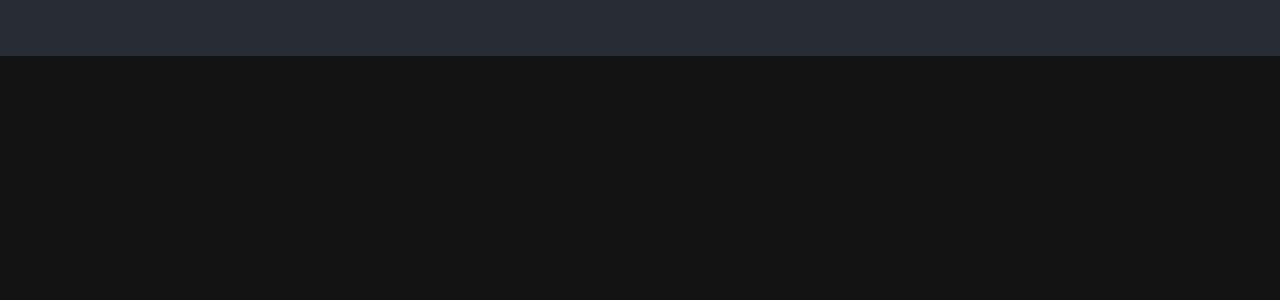
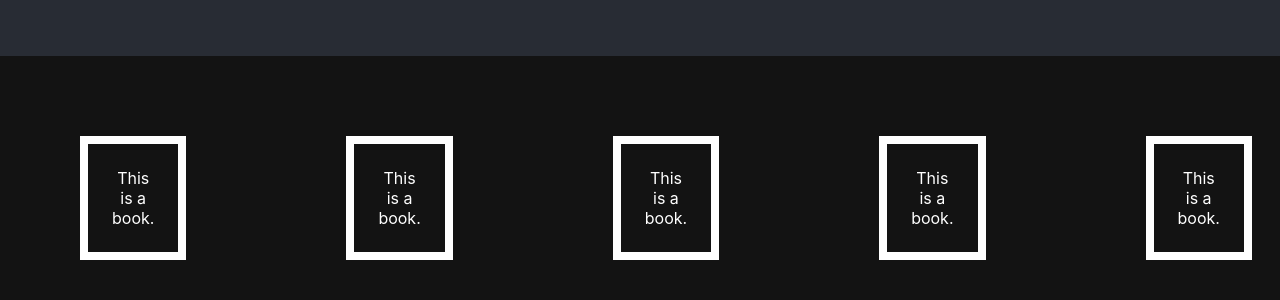
Before and after one commit to QueenlyCrimson/Into-The-Hunt-Project, a React (Create React App) app in the folder client/: page / in a window 1280 px wide. Shown: the top 300 px of the page. Built offline with nearby package versions, Linux system fonts and the light colour scheme; the HTML template or start-up script is replaced by a standard one.

Commit message:
changes in styling

```diff
--- a/client/src/App.css
+++ b/client/src/App.css
@@ -44,3 +44,16 @@
   display: flex;
   flex-direction: row;
 }
+
+.book {
+  margin: 10vh;
+  padding: 3vh;
+  border: white 1vh solid;
+  max-width: 43vh;
+  color: white;
+}
+
+.bookholder {
+  margin: auto;
+  display: flex;
+}
--- a/client/src/components/Book.jsx
+++ b/client/src/components/Book.jsx
@@ -1,9 +1,11 @@
 const Book = () => {
 
   return(
-    <div>
-      <div></div>
-    </div>
+
+      <div className="book">
+        This is a book.
+      </div>
+
   )
 }
 
--- a/client/src/components/Bookholder.jsx
+++ b/client/src/components/Bookholder.jsx
@@ -1,7 +1,15 @@
+import Book from "./Book"
+
 const Bookholder = () => {
 
   return(
-    <div></div>
+    <div className="bookholder">
+      <Book />
+      <Book />
+      <Book />
+      <Book />
+      <Book />
+    </div>
   )
 }
 
--- a/client/src/pages/Home.js
+++ b/client/src/pages/Home.js
@@ -1,5 +1,11 @@
+import Bookholder from "../components/Bookholder";
+
 const Home = () => {
-  return <div className="home"></div>;
+  return (
+    <div className="home">
+      <Bookholder />
+    </div>
+  );
 };
 
 export default Home;
```
